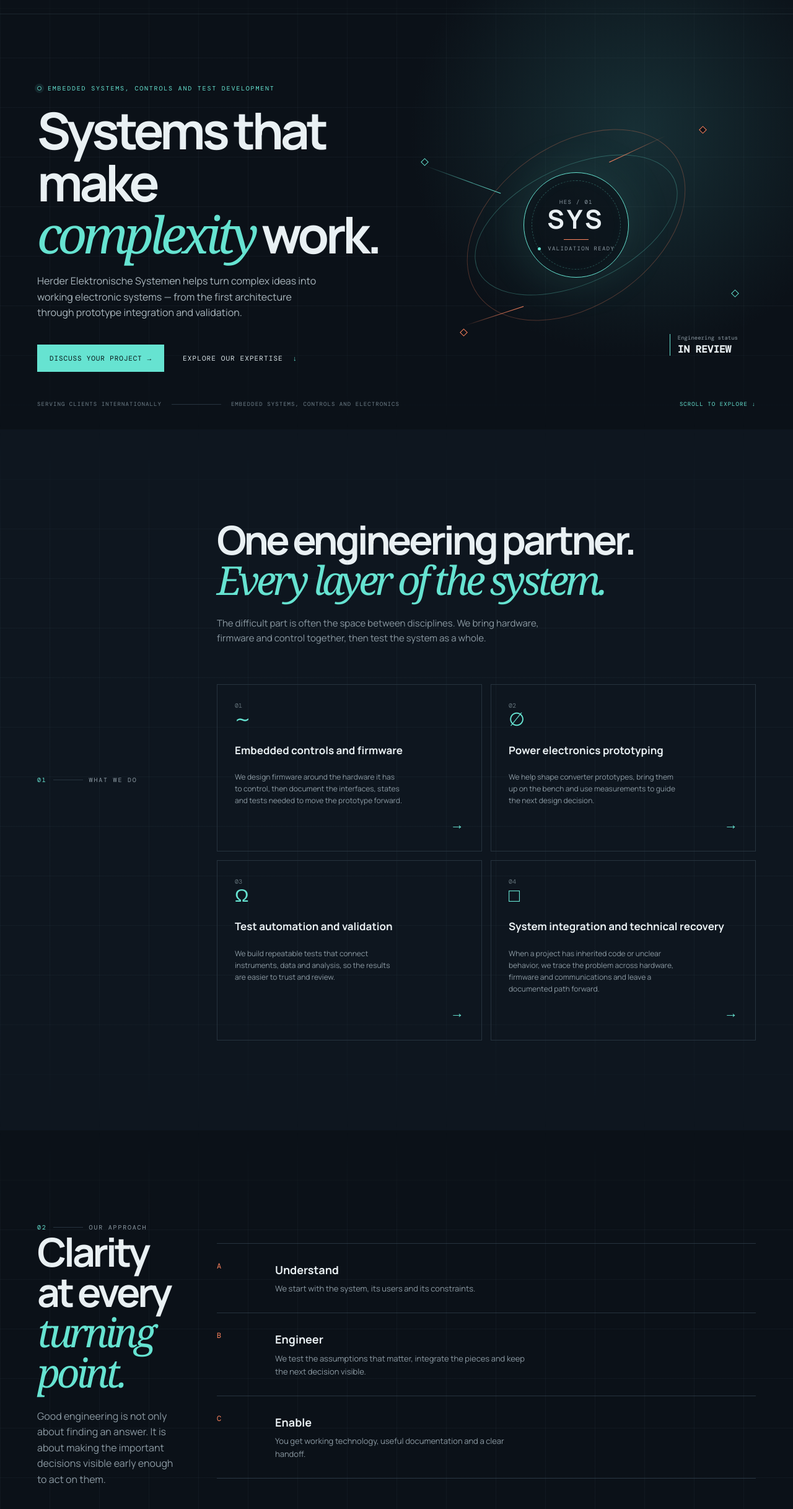
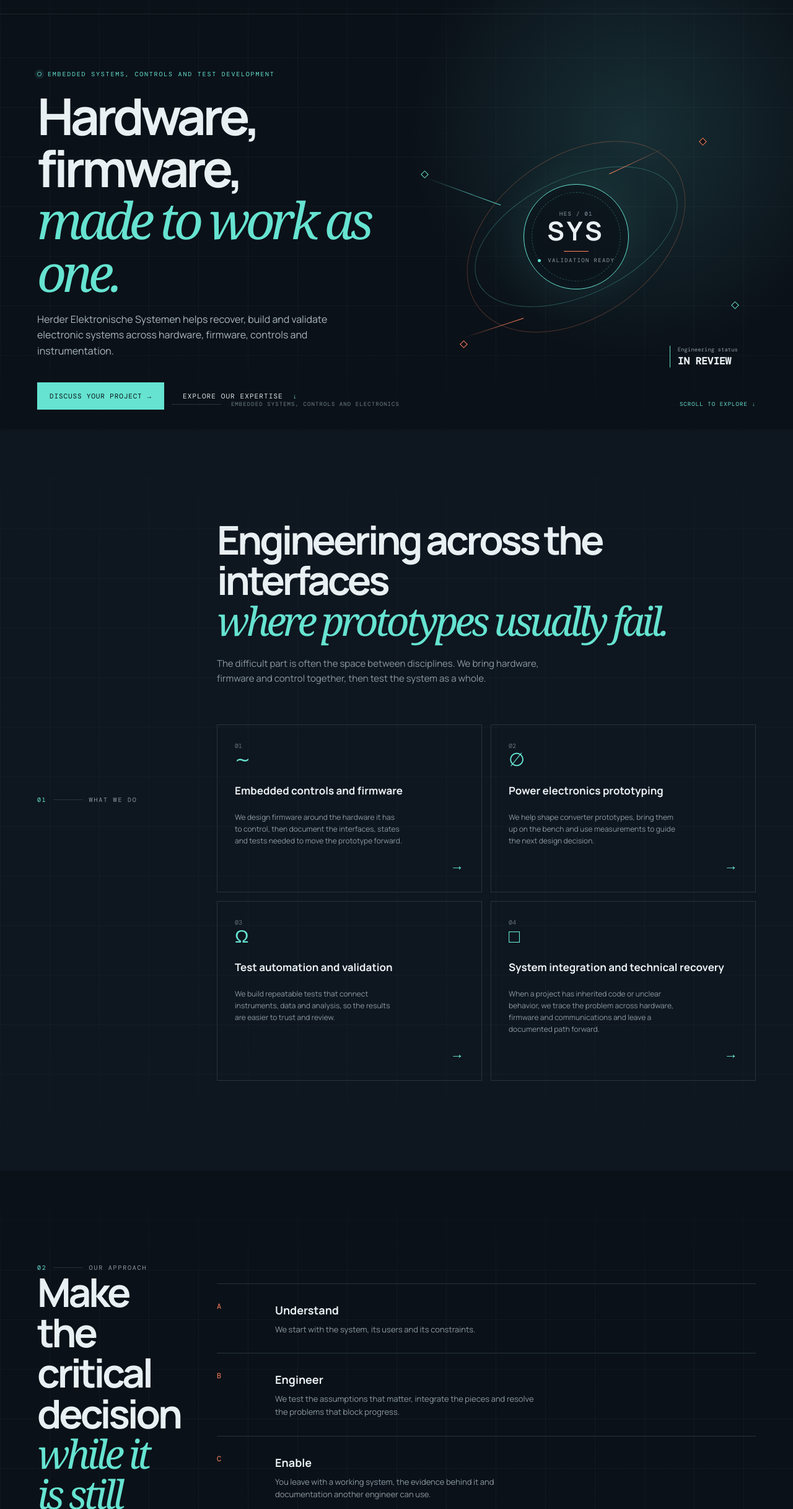
Before and after one commit to ShepherdElectronics/herder-elektronische-systemen, a plain HTML site: page index.html in a window 1280 px wide. Shown: the part 67-2502 px from the top of the page at 62% size. Drawn offline with nearby package versions, Linux system fonts and the light colour scheme.

Commit message:
Sharpen site positioning and technical copy

```diff
--- a/index.html
+++ b/index.html
@@ -55,8 +55,8 @@
       <div class="container hero-inner">
         <div class="hero-copy reveal">
           <p class="eyebrow"><span class="pulse"></span> Embedded systems, controls and test development</p>
-          <h1 id="hero-title">Systems that make<br><em>complexity</em> work.</h1>
-          <p class="hero-lede">Herder Elektronische Systemen helps turn complex ideas into working electronic systems &mdash; from the first architecture through prototype integration and validation.</p>
+          <h1 id="hero-title">Hardware, firmware,<br><em>made to work as one.</em></h1>
+          <p class="hero-lede">Herder Elektronische Systemen helps recover, build and validate electronic systems across hardware, firmware, controls and instrumentation.</p>
           <div class="hero-actions">
             <a class="button button-primary" href="#contact">Discuss your project <span>&rarr;</span></a>
             <a class="text-link" href="#services">Explore our expertise <span>&darr;</span></a>
@@ -77,7 +77,7 @@
       <div class="container intro-layout">
         <div class="section-label reveal"><span>01</span><span class="label-line"></span><span>What we do</span></div>
         <div class="intro-content reveal">
-          <h2>One engineering partner.<br><em>Every layer of the system.</em></h2>
+          <h2>Engineering across the interfaces<br><em>where prototypes usually fail.</em></h2>
           <p>The difficult part is often the space between disciplines. We bring hardware, firmware and control together, then test the system as a whole.</p>
           <div class="service-grid">
             <article class="service-card"><span class="service-number">01</span><div class="service-icon" aria-hidden="true">&sim;</div><h3><a class="service-title" href="embedded-controls-firmware.html">Embedded controls and firmware</a></h3><p>We design firmware around the hardware it has to control, then document the interfaces, states and tests needed to move the prototype forward.</p><a href="embedded-controls-firmware.html" aria-label="Explore embedded controls and firmware">&rarr;</a></article>
@@ -91,11 +91,11 @@
 
     <section class="approach section-grid" id="approach">
       <div class="container approach-layout">
-          <div class="approach-copy reveal"><div class="section-label"><span>02</span><span class="label-line"></span><span>Our approach</span></div><h2>Clarity at every<br><em>turning point.</em></h2><p>Good engineering is not only about finding an answer. It is about making the important decisions visible early enough to act on them.</p><a class="text-link" href="#contact">Bring us your challenge <span>&rarr;</span></a></div>
+          <div class="approach-copy reveal"><div class="section-label"><span>02</span><span class="label-line"></span><span>Our approach</span></div><h2>Make the critical decision<br><em>while it is still cheap to change.</em></h2><p>We use requirements, prototypes and measurements to expose the important tradeoffs before they become expensive failures.</p><a class="text-link" href="#contact">Bring us your challenge <span>&rarr;</span></a></div>
         <div class="steps reveal reveal-delay">
           <div class="step"><span class="step-index">A</span><div><h3>Understand</h3><p>We start with the system, its users and its constraints.</p></div></div>
-          <div class="step"><span class="step-index">B</span><div><h3>Engineer</h3><p>We test the assumptions that matter, integrate the pieces and keep the next decision visible.</p></div></div>
-          <div class="step"><span class="step-index">C</span><div><h3>Enable</h3><p>You get working technology, useful documentation and a clear handoff.</p></div></div>
+          <div class="step"><span class="step-index">B</span><div><h3>Engineer</h3><p>We test the assumptions that matter, integrate the pieces and resolve the problems that block progress.</p></div></div>
+          <div class="step"><span class="step-index">C</span><div><h3>Enable</h3><p>You leave with a working system, the evidence behind it and documentation another engineer can use.</p></div></div>
         </div>
       </div>
     </section>
@@ -105,9 +105,9 @@
         <div class="section-heading reveal"><div class="section-label"><span>03</span><span class="label-line"></span><span>Selected work</span></div><h2>Representative<br><em>technical projects.</em></h2></div>
         <p class="section-intro reveal">These projects show how the work looks in practice: working hardware, firmware, controls and validation. They are public technical projects, not completed client contracts.</p>
         <div class="project-grid reveal">
-          <article class="project-card"><div class="project-top"><span class="project-tag">Embedded controls</span><span class="project-index">01</span></div><h3>ESP32 Robotics Control Platform</h3><p>A public educational reconstruction covering BNO08x IMU sensing, PS4 Bluetooth input, H-bridge PWM motor control, quadrature encoder feedback, servo actuation and self-balancing PID control.</p><div class="tech-list"><span>ESP32 / C++</span><span>IMU / PID</span><span>Encoders</span><span>MATLAB / Simulink</span></div><a class="project-link" href="https://github.com/ShepherdElectronics/esp32-robotics-control-platform" target="_blank" rel="noopener noreferrer">View Public Repository <span>&nearr;</span></a></article>
-          <article class="project-card"><div class="project-top"><span class="project-tag">Power electronics</span><span class="project-index">02</span></div><h3>5V / 1A SMPS</h3><p>A documented offline flyback prototype using a custom hand-wound RM10/I transformer and a TNY285 controller, with schematics, BOMs, waveform captures and bench validation notes.</p><div class="tech-list"><span>Flyback SMPS</span><span>TNY285</span><span>Waveforms</span><span>Validation</span></div><a class="project-link" href="https://github.com/ShepherdElectronics/5V-1A-SMPS" target="_blank" rel="noopener noreferrer">View Public Repository <span>&nearr;</span></a></article>
-          <article class="project-card"><div class="project-top"><span class="project-tag">Safety-oriented controls</span><span class="project-index">03</span></div><h3>TI C2000 Actuator Controller</h3><p>A hardware-backed F28069M demonstrator with SCI/UART commands, an explicit state machine, ePWM output, setpoint validation, fault latching and safe-low behavior under disable, invalid and timeout conditions.</p><div class="tech-list"><span>TI C2000</span><span>SCI / UART</span><span>ePWM</span><span>Python tools</span></div><a class="project-link" href="https://github.com/ShepherdElectronics/SafetyCritical_Actuator_F28069M" target="_blank" rel="noopener noreferrer">View Public Repository <span>&nearr;</span></a></article>
+          <article class="project-card"><div class="project-top"><span class="project-tag">Embedded controls</span><span class="project-index">01</span></div><h3>ESP32 Robotics Control Platform</h3><p>A complete robotics-control platform integrating inertial sensing, wireless operator input, encoder feedback, motor drive, servo control and self-balancing PID behavior.</p><div class="tech-list"><span>ESP32 / C++</span><span>IMU / PID</span><span>Encoders</span><span>MATLAB / Simulink</span></div><a class="project-link" href="https://github.com/ShepherdElectronics/esp32-robotics-control-platform" target="_blank" rel="noopener noreferrer">View Public Repository <span>&nearr;</span></a></article>
+          <article class="project-card"><div class="project-top"><span class="project-tag">Power electronics</span><span class="project-index">02</span></div><h3>5V / 1A SMPS</h3><p>An offline flyback prototype documented from transformer winding and component selection through waveform capture and bench validation.</p><div class="tech-list"><span>Flyback SMPS</span><span>TNY285</span><span>Waveforms</span><span>Validation</span></div><a class="project-link" href="https://github.com/ShepherdElectronics/5V-1A-SMPS" target="_blank" rel="noopener noreferrer">View Public Repository <span>&nearr;</span></a></article>
+          <article class="project-card"><div class="project-top"><span class="project-tag">Safety-oriented controls</span><span class="project-index">03</span></div><h3>TI C2000 Actuator Controller</h3><p>A hardware-backed F28069M demonstrator for command handling, explicit state control, PWM output, setpoint validation and fault response.</p><div class="tech-list"><span>TI C2000</span><span>SCI / UART</span><span>ePWM</span><span>Python tools</span></div><a class="project-link" href="https://github.com/ShepherdElectronics/SafetyCritical_Actuator_F28069M" target="_blank" rel="noopener noreferrer">View Public Repository <span>&nearr;</span></a></article>
         </div>
       </div>
     </section>
@@ -115,7 +115,7 @@
     <section class="featured-case-study section-grid" id="piccolo-case-study" aria-labelledby="piccolo-title">
       <div class="container featured-case-inner">
         <div class="section-heading reveal"><div class="section-label"><span>04</span><span class="label-line"></span><span>Featured public work</span></div><h2>Controls at<br><em>testbed scale.</em></h2></div>
-        <div class="featured-case-copy reveal"><p class="case-context">Public university research and engineering work completed within the Michigan Tech electric propulsion laboratory.</p><h2 id="piccolo-title">TI Piccolo dual-motor PMSM dynamometer</h2><p>This public testbed brings together two PMSMs, TI C2000 F28069M control hardware, field-oriented control, QEP feedback, SCI-to-CAN communications and Speedgoat/MATLAB real-time testing.</p><div class="featured-case-grid"><div><h3>Jonathan&rsquo;s contribution</h3><p>Jonathan contributed across embedded control, motor-drive integration, CAN communications, real-time testing, debugging and validation.</p></div><div><h3>Evidence and methods</h3><p>The repository includes architecture documentation, hardware integration notes, MATLAB/Python processing, efficiency maps and measured speed, torque and power data.</p></div><div><h3>Publication boundary</h3><p>This work was completed in a university and laboratory setting. It is not a private client engagement or an exclusively owned product. The site links to the public repository without reproducing its models or large source files.</p></div></div><a class="text-link" href="https://github.com/ShepherdElectronics/Labs_Dyno_TI-Piccolo-Motor-Drive-Testbed" target="_blank" rel="noopener noreferrer">View public MTU repository <span>&nearr;</span></a></div>
+        <div class="featured-case-copy reveal"><p class="case-context">Public university research and engineering work completed within the Michigan Tech electric propulsion laboratory.</p><h2 id="piccolo-title">TI Piccolo dual-motor PMSM dynamometer</h2><p>A dual-motor dynamometer built to develop, exercise and validate PMSM control across embedded firmware, CAN communications, real-time testing and measured torque-speed data.</p><div class="featured-case-grid"><div><h3>Jonathan&rsquo;s contribution</h3><p>Jonathan integrated the dual-motor control system, migrated telemetry from SCI to CAN, connected the testbed to Speedgoat real-time hardware and developed validation workflows for speed, torque, power and efficiency data.</p></div><div><h3>Evidence and methods</h3><p>The repository includes architecture documentation, hardware integration notes, MATLAB/Python processing, efficiency maps and measured speed, torque and power data.</p></div><div><h3>Publication boundary</h3><p>This work was completed in a university and laboratory setting. It is not a private client engagement or an exclusively owned product. The site links to the public repository without reproducing its models or large source files.</p></div></div><a class="text-link" href="https://github.com/ShepherdElectronics/Labs_Dyno_TI-Piccolo-Motor-Drive-Testbed" target="_blank" rel="noopener noreferrer">View public MTU repository <span>&nearr;</span></a></div>
       </div>
     </section>
 
```
Also changed, not shown: power-electronics-prototyping.html (+1 -1 lines), test-automation-validation.html (+1 -1 lines).
